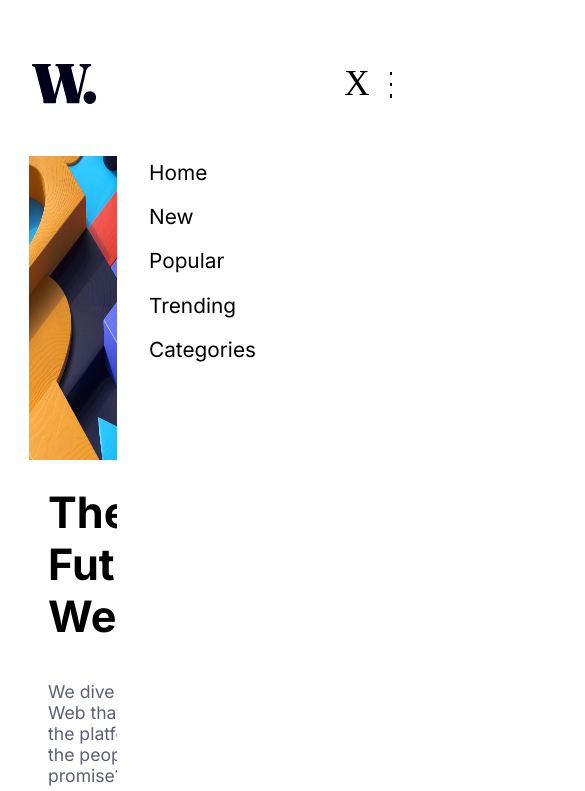
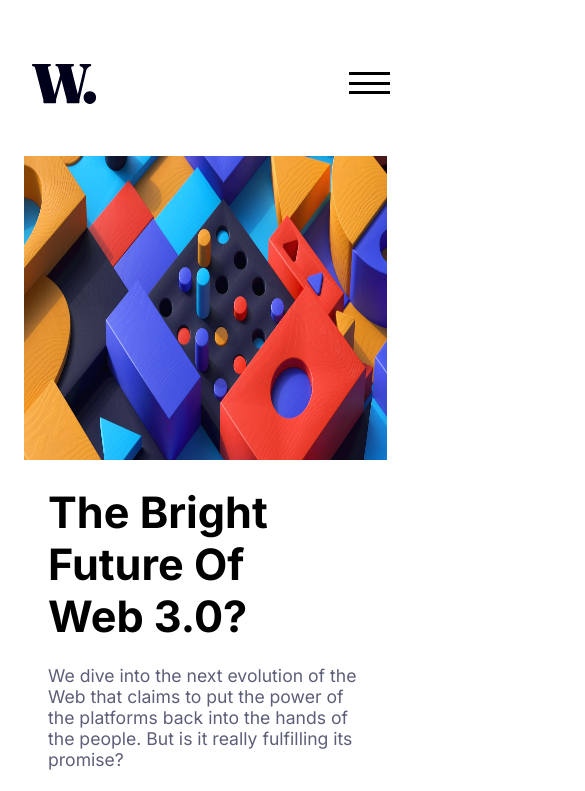
Before and after one commit to IderaNimah/NewsHomepage, a plain HTML site: page index.html in a window 390 px wide. Both pictures are taken after a click on the element 372 px from the left and 84 px from the top of the page. Shown: the top 791 px of the page, 585 px wide, since content can reach past the window. Drawn offline with Linux system fonts and the light colour scheme.

Commit message:
My navbar is not working *tears

```diff
--- a/index.html
+++ b/index.html
@@ -10,30 +10,25 @@
 </head>
 <body>
     <header>
-     <div class="head">
      <div class="logo">
         <img src="./Images/logo.svg" alt="logo">
      </div>
-     <div>
-        <nav>
-           <div class="Navbar">
-           <div class="close">X</div>
-            <ul class="Navmenu">
-                <li class="Navitem">Home</li>
-                <li class="Navitem">New</li>
-                <li class="Navitem">Popular</li>
-                <li class="Navitem">Trending</li>
-                <li class="Navitem">Categories</li>
+     <div class="menu_bar" >
+        <div class="hamburger">
+          <div class="line"></div>
+          <div class="line"></div>
+          <div class="line"></div>
+        </div>
+     </div>
+      <nav class="navBar">
+            <ul>
+                <li>Home</li>
+                <li>New</li>
+                <li>Popular</li>
+                <li>Trending</li>
+                <li>Categories</li>
             </ul>
-            </div>
-            <div class="burger">
-              <div class="line"></div>
-              <div class="line"></div>
-              <div class="line"></div>
-            </div>
-        </nav>
-     </div>
-     </div>
+      </nav>
     </header>
     <main>
       <div class="major-container">
@@ -43,6 +38,7 @@
             <div class="sub-word">
               <h1>The Bright <br> Future Of <br> Web 3.0?</h1>
             </div>
+
             <div>
                 <p>We dive into the next evolution of the Web
                     that claims to put the power of the platforms
@@ -55,7 +51,7 @@
         </div>
         <div class="container-two">
            <div class="News-Word">
-           <h1>News</h1>
+           <h1>New</h1>
            </div>
            <div id="mini-div">
            <h3 id="container-color">Hydrogen Vs Electric Cars</h3>
@@ -80,7 +76,7 @@
       </div>
 
       <!-- Flex Section -->
-      <section>
+      <section class="flex_section">
         <div class="container-flex">
           <div class="flex-one">
             <div class="flex-one-img">
--- a/script.js
+++ b/script.js
@@ -1,10 +1,18 @@
-const burger = document.querySelector(".burger");
-const navmenu = document.querySelector(".Navbar");
-const close = document.querySelector(".close");
+// const burger = document.querySelector(".burger");
+// const navmenu = document.querySelector(".Navbar");
+// const close = document.querySelector(".close");
 
-burger.addEventListener("click", () =>{
-    navmenu.classList.add("active");
-})
-close.addEventListener("click", () =>{
-    navmenu.classList.remove("active");
-})
+// burger.addEventListener("click", () =>{
+//     navmenu.classList.add("active");
+// })
+// close.addEventListener("click", () =>{
+//     navmenu.classList.remove("active");
+// })
+const harmburger = document.querySelector(".menu_bar");
+const navBar = document.querySelector(".navBar");
+
+// Adding and removing the class
+function toggleBar(){
+    navBar.classList.toggle("open");
+}
+harmburger.addEventListener('click',toggleBar)
--- a/styles.css
+++ b/styles.css
@@ -1,375 +1,369 @@
-@import url('https://fonts.googleapis.com/css2?family=Inter:wght@300&display=swap');
-@import url('https://fonts.googleapis.com/css2?family=Inter&display=swap');
-@import url('https://fonts.googleapis.com/css2?family=Inter:wght@700&display=swap');
-*{
+@import url("https://fonts.googleapis.com/css2?family=Inter:wght@300&display=swap");
+@import url("https://fonts.googleapis.com/css2?family=Inter&display=swap");
+@import url("https://fonts.googleapis.com/css2?family=Inter:wght@700&display=swap");
+* {
   padding: 0%;
   margin: 0%;
 }
-body{
+body {
   overflow-x: hidden;
   margin: 0;
 }
-
-.head{
+header{
   display: flex;
   justify-content: space-between;
   margin-left: 7rem;
   margin-top: 4rem;
 }
-nav{
+.menu_bar {
+  display: none;
+}
+.menu_bar .hamburger {
+  width: 41px;
+  height: 22px;
+  display: flex;
+  flex-direction: column;
+  justify-content: space-between;
+}
+.menu_bar .hamburger div {
+  width: 100%;
+  height: 3px;
+  background-color: black;
+}
+nav {
   margin-left: 44rem;
   margin-right: 14rem;
   margin-top: 1rem;
   display: flex;
 }
-.close{
-    display: none;
-}
-.Navmenu{
+
+nav ul {
   display: flex;
   justify-content: space-between;
   gap: 1.2rem;
 }
-.Navitem{
+nav ul li {
   list-style: none;
   font-size: 1.3rem;
-    font-family: 'Inter', sans-serif;
+  font-family: "Inter", sans-serif;
 }
-.burger{
-    display: none;
+
+.major-container {
+  display: flex;
+  /* height: 100vh; */
 }
-.burger div{
-    width: 2.5rem;
-    height: 0.2rem;
-    background-color:black;
-    margin: 0.5rem;
+.container-word {
+  display: flex;
+  margin-left: -2rem;
 }
-.major-container{
-    display: flex;
-    height: 100vh;
-}
-.container-word{
-    display: flex;
-    margin-left:-2rem;
-}
-.sub-word{
+.sub-word {
   margin-left: 4rem;
 }
-.container-word h1{
+.container-word h1 {
   margin-left: 5.5rem;
   font-size: 3.7rem;
-    font-family: 'Inter', sans-serif;
+  font-family: "Inter", sans-serif;
   font-weight: 600;
   margin-top: 1.4rem;
 }
-.container-word p{
+.container-word p {
   max-width: 25rem;
   margin-left: 9rem;
   font-size: 1.1rem;
-    font-family: 'Inter', sans-serif;
+  font-family: "Inter", sans-serif;
   margin-top: 2.4rem;
   font-weight: 400;
   color: hsl(236, 13%, 42%);
 }
-button{
+button {
   margin-left: 9rem;
   margin-top: 1.5rem;
   padding: 1rem 3rem;
   background-color: hsl(5, 85%, 63%);
   border: none;
-    color: #FFFFFF;
-    font-family: 'Inter', sans-serif;
+  color: #ffffff;
+  font-family: "Inter", sans-serif;
   width: 38%;
 }
-.container-one img{
+.container-one img {
   max-width: 56vw;
   margin-left: 7rem;
   margin-top: 3rem;
 }
-.container-two{
-    background-color:hsl(240, 100%, 5%);
+.container-two {
+  background-color: hsl(240, 100%, 5%);
   margin-left: 1.4rem;
   margin-top: 3rem;
   height: 34.5rem;
   max-width: 22vw;
 }
-.News-Word{
+.News-Word {
   margin-top: 2rem;
   margin-left: 1.7rem;
-    color:goldenrod;
-    font-family: 'Inter', sans-serif;
+  color: goldenrod;
+  font-family: "Inter", sans-serif;
 }
-#container-color{
-    color: #FFFFFF;
+#container-color {
+  color: #ffffff;
   margin-left: 0.2rem;
 }
-#mini-div{
-    border-bottom:hsl(236, 13%, 42%) 2px solid;
+#mini-div {
+  border-bottom: hsl(236, 13%, 42%) 2px solid;
   margin-left: 1.5rem;
   margin-right: 1.5rem;
 }
-.last-mini-div{
+.last-mini-div {
   margin-left: 1.5rem;
   margin-right: 1.5rem;
   margin-top: 1.5rem;
 }
-.last-mini-div p{
+.last-mini-div p {
   margin-top: 1rem;
-    font-family: 'Inter', sans-serif;
+  font-family: "Inter", sans-serif;
 }
-#mini-div h3{
+#mini-div h3 {
   margin-top: 2rem;
-    font-family: 'Inter', sans-serif;
+  font-family: "Inter", sans-serif;
 }
-#mini-div p{
+#mini-div p {
   margin-top: 1rem;
   margin-bottom: 2.5rem;
-    font-family: 'Inter', sans-serif;
+  font-family: "Inter", sans-serif;
 }
 
 /* Flex Section */
-.container-flex{
+.flex_section {
+  margin-top: 3rem;
+}
+.container-flex {
   display: flex;
-    margin-left:7rem;
+  margin-left: 7rem;
 }
-.flex-one{
+.flex-one {
   display: flex;
 }
-.flex-one-word{
-    max-width:50%;
+.flex-one-word {
+  max-width: 50%;
 }
-.flex-one-img img{
+.flex-one-img img {
   height: 75%;
 }
-.flex-one-word h1{
+.flex-one-word h1 {
   font-size: 3rem;
   color: hsl(236, 13%, 42%);
   margin-left: 1.5rem;
-    font-family: 'Inter', sans-serif;
+  font-family: "Inter", sans-serif;
 }
-.flex-one-word h2{
+.flex-one-word h2 {
   margin-left: 1.5rem;
   margin-top: 1rem;
-    font-family: 'Inter', sans-serif;
+  font-family: "Inter", sans-serif;
 }
-.flex-one-word h3{
+.flex-one-word h3 {
   margin-left: 1.5rem;
   margin-top: 1rem;
-    font-family: 'Inter', sans-serif;
+  font-family: "Inter", sans-serif;
   color: hsl(236, 13%, 42%);
   font-weight: 400;
 }
-.flex-two{
+.flex-two {
   display: flex;
-    margin-left:-6rem;
+  margin-left: -6rem;
 }
-.flex-two-word{
+.flex-two-word {
   max-width: 60%;
 }
-.flex-two-img img{
+.flex-two-img img {
   height: 75%;
 }
-.flex-two-word h1{
+.flex-two-word h1 {
   font-size: 3rem;
   color: hsl(236, 13%, 42%);
   margin-left: 1.5rem;
-    font-family: 'Inter', sans-serif;
+  font-family: "Inter", sans-serif;
 }
-.flex-two-word h2{
+.flex-two-word h2 {
   margin-left: 1.5rem;
   margin-top: 1rem;
-    font-family: 'Inter', sans-serif;
+  font-family: "Inter", sans-serif;
 }
-.flex-two-word h3{
+.flex-two-word h3 {
   margin-left: 1.5rem;
   margin-top: 1rem;
-    font-family: 'Inter', sans-serif;
+  font-family: "Inter", sans-serif;
   color: hsl(236, 13%, 42%);
   font-weight: 400;
 }
-.flex-three{
+.flex-three {
   display: flex;
-    margin-left:-3rem;
+  margin-left: -3rem;
 }
-.flex-three-word{
-    max-width:58%;
+.flex-three-word {
+  max-width: 58%;
 }
-.flex-three-img img{
+.flex-three-img img {
   height: 75%;
 }
-.flex-three-word h1{
+.flex-three-word h1 {
   font-size: 3rem;
   color: hsl(236, 13%, 42%);
   margin-left: 1.5rem;
-    font-family: 'Inter', sans-serif;
+  font-family: "Inter", sans-serif;
 }
-.flex-three-word h2{
+.flex-three-word h2 {
   margin-left: 1.5rem;
   margin-top: 1rem;
-    font-family: 'Inter', sans-serif;
+  font-family: "Inter", sans-serif;
 }
-.flex-three-word h3{
+.flex-three-word h3 {
   margin-left: 1.5rem;
   margin-top: 1rem;
-    font-family: 'Inter', sans-serif;
+  font-family: "Inter", sans-serif;
   color: hsl(236, 13%, 42%);
   font-weight: 400;
 }
 
-@media  screen and (max-width: 428px) {
-body{
-    overflow-x: hidden;
-    width: 100%;
-   }
-.logo img{
+@media screen and (max-width: 428px) {
+  .logo img {
     margin-left: -5rem;
   }
-nav{
-    margin-left: 14.5rem;
-    margin-top: 0rem;
-    display: flex;
+  .menu_bar {
+    display: block;
+    margin-left: 13rem;
+    margin-top: 0.5rem;
   }
-.Navmenu{
-    flex-direction: column;
-    top: 6rem;
-    position: absolute;
-    left: 2rem;
+  nav {
+    position: fixed;
+    overflow: hidden;
+    transition: height 0.3s ease-in;
+    height: 0;
+    top: 80px;
+    right: 0;
+    left: 0;
+    background-color: #172e80;
   }
-.close{
+  nav ul {
     display: block;
-    font-size: 2.2rem;
-    left: 14.2rem;
-    position: absolute;
+    margin: 20px 16px;
   }
-.Navbar{
-    position: absolute;
-    right: 0rem;
-    background-color: white;
-    display: flex;
-    align-items: flex-start;
-    transform: translateX(100%);
-    transition: 0.5s ease-in;
-    width: 70%;
-    overflow: hidden;
-    height: 100%;
+  nav ul li {
+    list-style-type: none;
+    margin: 8px 8px;
   }
-.active{
-    transform: translateX(0%);
+  nav ul a {
+    text-decoration: none;
+    color:red;
   }
-.burger{
- display: block;
+  .open {
+    height: 150px;
   }
-.burger.active .line:nth-child(2){
- opacity: 0;
- }
-.burger.active .line:nth-child(1){
-  transform: translate(8px) rotate(45deg);
- }
-.burger.active .line:nth-child(1){
- transform: translate(-8px) rotate(-45deg);
-}
-.major-container{
+
+  .major-container {
     display: inline;
   }
-.container-one img{
-        max-width: 85%;
+  .container-one img {
+    max-width: 93%;
     height: 19rem;
-        margin-left: 1.8rem;
+    margin-left: 1.5rem;
   }
-.container-word{
+  .container-word {
     flex-direction: column;
   }
-.container-word h1{
+  .container-one h1 {
     margin-left: 1rem;
     font-size: 2.7rem;
-        font-family: 'Inter', sans-serif;
+    font-family: "Inter", sans-serif;
     font-weight: 600;
     margin-top: 1.4rem;
   }
-.container-word p{
+
+  .container-word p {
     width: 20rem;
     margin-left: 5rem;
     font-size: 1.1rem;
-        font-family: 'Inter', sans-serif;
-        margin-top: 2.4rem;
+    font-family: "Inter", sans-serif;
+    margin-top: 1.4rem;
     font-weight: 400;
     color: hsl(236, 13%, 42%);
   }
-button{
+  button {
     margin-left: 5rem;
     margin-top: 1.5rem;
     padding: 1rem 2rem;
     background-color: hsl(5, 85%, 63%);
     border: none;
-        color: #FFFFFF;
-        font-family: 'Inter', sans-serif;
+    color: #ffffff;
+    font-family: "Inter", sans-serif;
   }
-.container-two{
-        background-color:hsl(240, 100%, 5%);
+  .container-two {
+    background-color: hsl(240, 100%, 5%);
     margin-left: 2.6rem;
     margin-top: 3rem;
-        height: 34.5rem;
-        max-width: 73%;
+    height: 32.5rem;
+    max-width: 84%;
   }
-.container-flex{
+  .flex_section {
+    margin-top: 2rem;
+  }
+  .container-flex {
     display: inline;
   }
-.flex-one{
-        margin-left:2.5rem ;
+  .flex-one {
+    margin-left: 2.5rem;
   }
-.flex-one-img img{
+  .flex-one-img img {
     width: 8rem;
     height: 8rem;
   }
-.flex-one-word h1{
+  .flex-one-word h1 {
     font-size: 2rem;
     margin-top: -0.4rem;
   }
-.flex-one-word h2{
+  .flex-one-word h2 {
     font-size: 1rem;
   }
-.flex-one-word h3{
+  .flex-one-word h3 {
     width: 13rem;
     font-size: 1rem;
     margin-top: 0.3rem;
   }
-.flex-two{
-        margin-left:2.5rem ;
+  .flex-two {
+    margin-left: 2.5rem;
     margin-top: 2rem;
   }
-.flex-two-img img{
+  .flex-two-img img {
     width: 8rem;
     height: 8rem;
   }
-.flex-two-word h1{
+  .flex-two-word h1 {
     font-size: 2rem;
     margin-top: -0.4rem;
   }
-.flex-two-word h2{
+  .flex-two-word h2 {
     font-size: 1rem;
   }
-.flex-two-word h3{
+  .flex-two-word h3 {
     width: 13rem;
     font-size: 1rem;
     margin-top: 0.3rem;
   }
-.flex-three{
-        margin-left:2.5rem ;
+  .flex-three {
+    margin-left: 2.5rem;
     margin-top: 2rem;
     margin-bottom: 3rem;
   }
-.flex-three-img img{
+  .flex-three-img img {
     width: 8rem;
     height: 8rem;
   }
-.flex-three-word h1{
+  .flex-three-word h1 {
     font-size: 2rem;
     margin-top: -0.4rem;
   }
-.flex-three-word h2{
+  .flex-three-word h2 {
     font-size: 1rem;
   }
-.flex-three-word h3{
+  .flex-three-word h3 {
     width: 13rem;
     font-size: 1rem;
     margin-top: 0.3rem;
```
Lines whose indentation alone changed are shown as unchanged.
